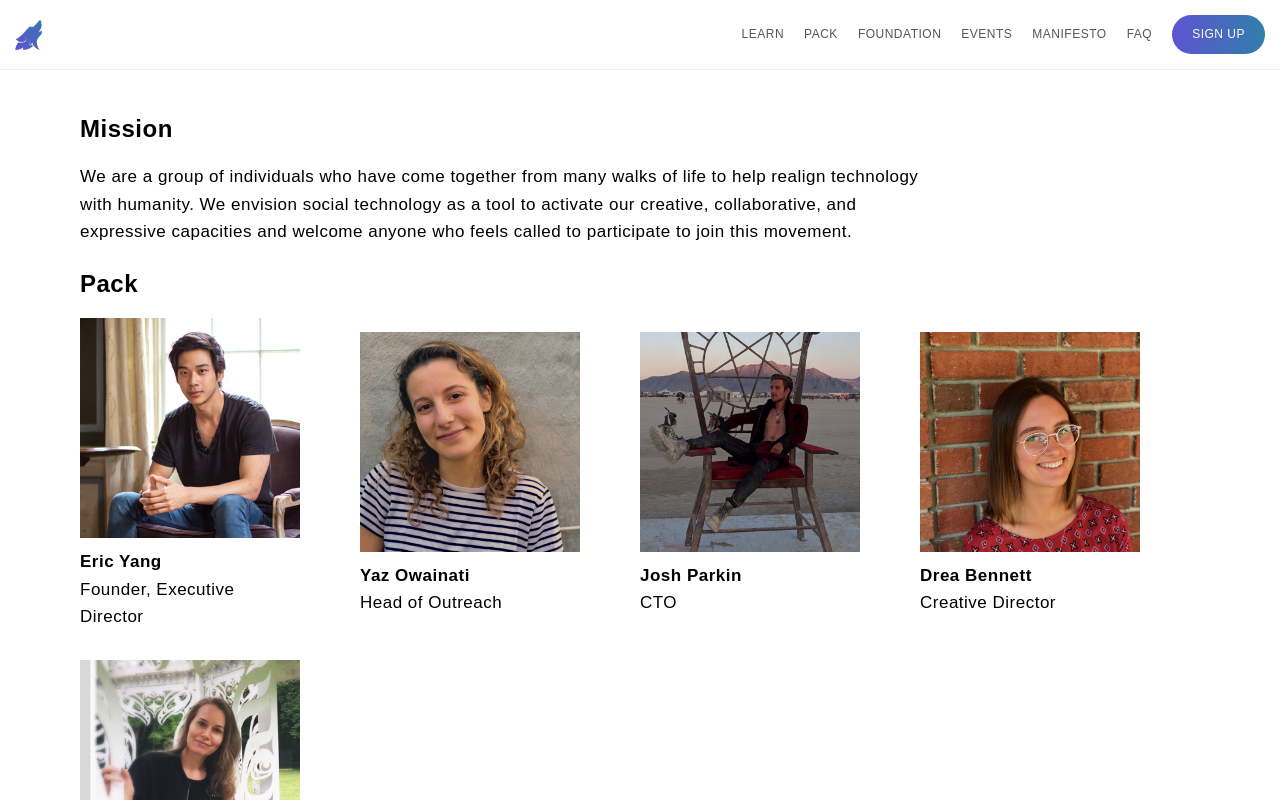
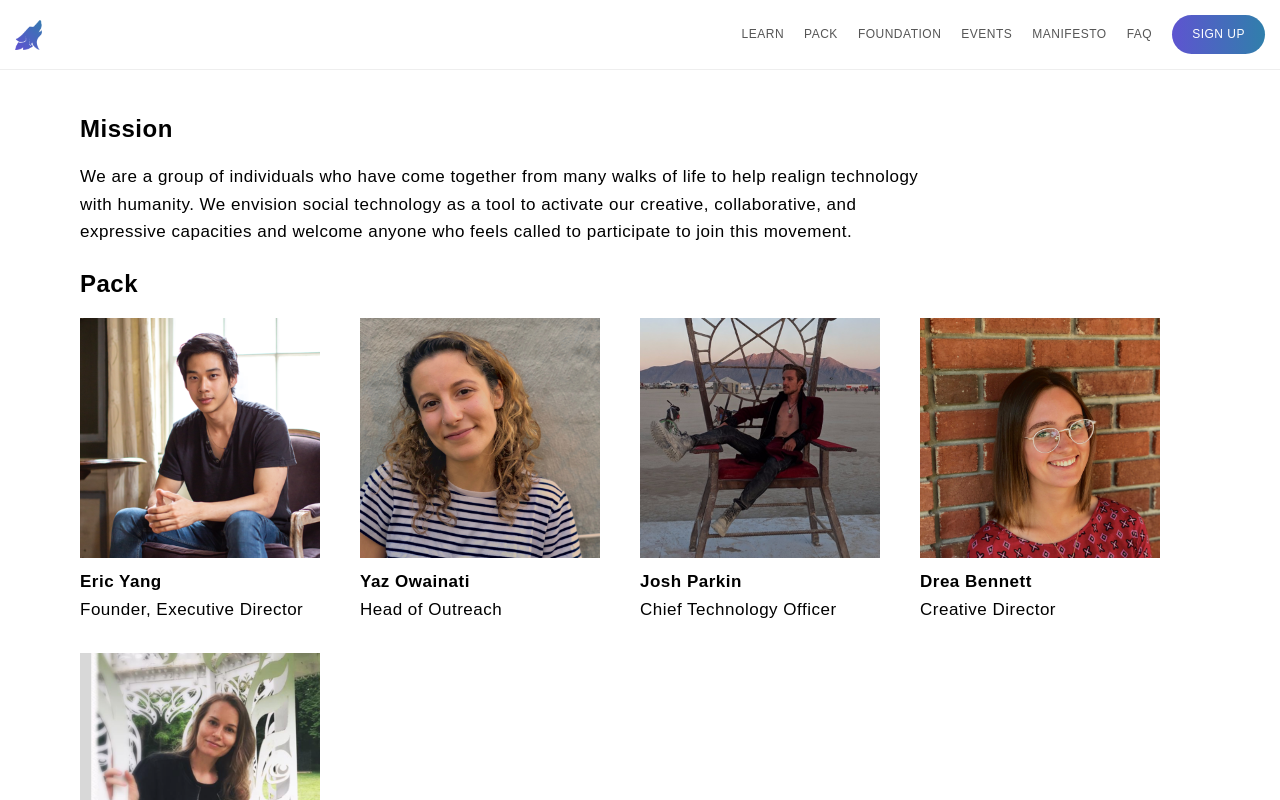
Before and after one commit to juntofoundation/junto-home-2.0, a Vue app: page /pack in a window 1280 px wide. Shown: the top 800 px of the page. Built offline with nearby package versions, Linux system fonts and the light colour scheme.

Commit message:
Build Events Page

```diff
--- a/css/style.css
+++ b/css/style.css
@@ -485,22 +485,22 @@ body {
   .packHeader__pack {
     display: flex;
     align-items: center;
-    justify-content: space-between;
     flex-wrap: wrap; }
   .packHeader__member {
     flex-basis: 25%;
     margin-bottom: 3rem; }
     .packHeader__member--photo {
-      height: 22rem;
-      width: 22rem;
+      height: 24rem;
+      width: 24rem;
       margin-bottom: 1rem;
-      overflow-y: hidden; }
+      overflow-y: hidden;
+      cursor: pointer; }
       .packHeader__member--photo--image {
         width: 100%; }
     .packHeader__member--details {
       display: flex;
       flex-direction: column;
-      width: 22rem; }
+      width: 24rem; }
     .packHeader__member--name {
       font-size: 1.7rem;
       font-weight: 600; }
@@ -514,6 +514,27 @@ body {
   height: 100%;
   position: relative; }
 
+.eventsHeader {
+  background-color: white;
+  padding: 4rem 0; }
+  .eventsHeader__title {
+    font-size: 2.4rem;
+    font-weight: 600;
+    margin-bottom: 1.5rem;
+    padding: 0 8rem; }
+  .eventsHeader__subtitle {
+    padding: 0 25% 0 8rem;
+    font-size: 1.7rem;
+    font-weight: 500;
+    margin-bottom: 2rem; }
+  .eventsHeader__calendar {
+    height: 75vh;
+    width: 100vw;
+    padding: 0 8rem; }
+    .eventsHeader__calendar--calendar {
+      height: 100%;
+      width: 100%; }
+
 .manifesto {
   margin-top: 7rem;
   width: 100%;
--- a/sass/main.scss
+++ b/sass/main.scss
@@ -25,6 +25,7 @@
 
 // Events
 @import './../src/pages/Events/Events';
+@import './../src/components/Events/EventsHeader/EventsHeader';
 
 // Manifesto
 @import './../src/pages/Manifesto/Manifesto';
--- /dev/null
+++ b/src/components/Events/EventsHeader/EventsHeader.scss
@@ -0,0 +1,30 @@
+
+.eventsHeader {
+    background-color: white;
+    padding: 4rem 0;
+
+    &__title {
+        font-size: 2.4rem;
+        font-weight: 600;
+        margin-bottom: 1.5rem;
+        padding: 0 8rem;
+    }
+
+    &__subtitle {
+        padding: 0 25% 0 8rem;
+        font-size: 1.7rem;
+        font-weight: 500;
+        margin-bottom: 2rem;
+    }
+
+    &__calendar {
+        height: 75vh;
+        width: 100vw;
+        padding: 0 8rem;
+
+        &--calendar {
+            height: 100%;
+            width: 100%;
+        }
+    }
+}
--- /dev/null
+++ b/src/components/Events/EventsHeader/EventsHeader.vue
@@ -0,0 +1,13 @@
+
+<template>
+    <div class="eventsHeader">
+        <p class="eventsHeader__title">Events</p>
+        <p class="eventsHeader__subtitle">We host events every month!</p>
+        <div class="eventsHeader__calendar">
+            <iframe class="eventsHeader__calendar--calendar" src="https://calendar.google.com/calendar/embed?height=600&amp;wkst=1&amp;bgcolor=%23ffffff&amp;ctz=America%2FNew_York&amp;src=YTdqNWpuOXZkazRpMXNuamZqNjR0OGlxN3NAZ3JvdXAuY2FsZW5kYXIuZ29vZ2xlLmNvbQ&amp;color=%23AD1457&amp;showNav=1&amp;showDate=1&amp;showPrint=0&amp;showTabs=0&amp;showTitle=0" style="border-width:0" frameborder="0" scrolling="no"></iframe>
+
+
+        </div>
+
+    </div>
+</template>
--- a/src/components/Pack/PackHeader/PackHeader.scss
+++ b/src/components/Pack/PackHeader/PackHeader.scss
@@ -23,7 +23,7 @@
     &__pack {
         display: flex;
         align-items: center;
-        justify-content: space-between;
+        // justify-content: space-between;
         flex-wrap: wrap;
 
     }
@@ -33,11 +33,12 @@
         margin-bottom: 3rem;
 
         &--photo {
-            height: 22rem;
-            width: 22rem;
+            height: 24rem;
+            width: 24rem;
             margin-bottom: 1rem;
             overflow-y: hidden;
 
+            cursor: pointer;
 
             &--image {
                 // height: 100%;
@@ -48,7 +49,7 @@
         &--details {
             display: flex;
             flex-direction: column;
-            width: 22rem;
+            width: 24rem;
         }
 
         &--name {
--- a/src/components/Pack/PackHeader/PackHeader.vue
+++ b/src/components/Pack/PackHeader/PackHeader.vue
@@ -37,7 +37,7 @@
                     </div>
                     <div class="packHeader__member--details">
                         <p class="packHeader__member--name">Josh Parkin</p>
-                        <p class="packHeader__member--title">CTO</p>
+                        <p class="packHeader__member--title">Chief Technology Officer</p>
                     </div>
                 </div>
 
--- a/src/pages/Events/Events.vue
+++ b/src/pages/Events/Events.vue
@@ -1,5 +1,32 @@
+
 <template>
     <div class="events">
-        events
+        <!-- navigation -->
+        <junto-nav></junto-nav>
+
+        <junto-events-header></junto-events-header>
+
+        <!-- flux-->
+        <junto-flux></junto-flux>
+
+        <!-- footer-->
+        <junto-footer></junto-footer>
+
     </div>
 </template>
+
+<script>
+    import juntoNav from '../../components/Nav/Nav.vue';
+    import juntoEventsHeader from '../../components/Events/EventsHeader/EventsHeader.vue';
+    import juntoFlux from '../../components/Flux/Flux.vue';
+    import juntoFooter from '../../components/Footer/Footer.vue';
+
+    export default {
+        components: {
+            juntoNav,
+            juntoEventsHeader,
+            juntoFlux,
+            juntoFooter
+        }
+    }
+</script>
```
